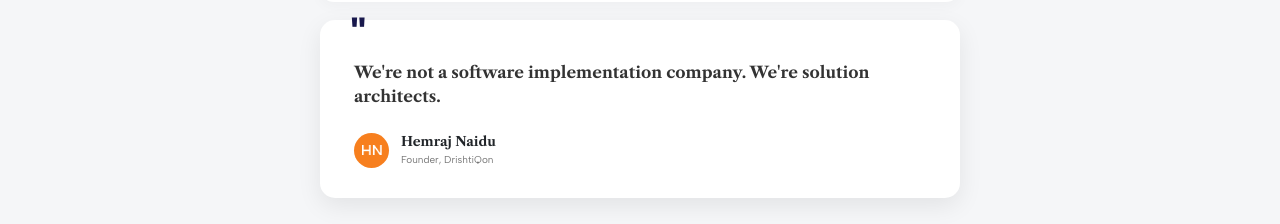
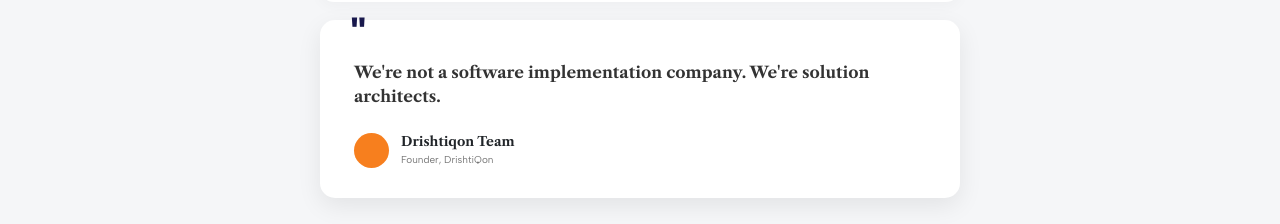
Before and after one commit to parasight-solutions/drishtiqon-landing-page, a React (Vite) app: page /aboutus in a window 1280 px wide. Shown: the part 1020-1244 px from the top of the page. Built offline with nearby package versions, Linux system fonts and the light colour scheme.

Commit message:
founder name changed

```diff
--- a/src/pages/AboutUs.jsx
+++ b/src/pages/AboutUs.jsx
@@ -71,9 +71,9 @@ const AboutUs = () => {
 
                 quote="We're not a software implementation company. We're solution architects."
 
-                authorName="Hemraj Naidu"
+                authorName="Drishtiqon Team"
                 authorRole="Founder, DrishtiQon"
-                authorImage={founderImage}
+                authorImage=""
             />
 
           <Clients className="no-bottom-padding" />
```
